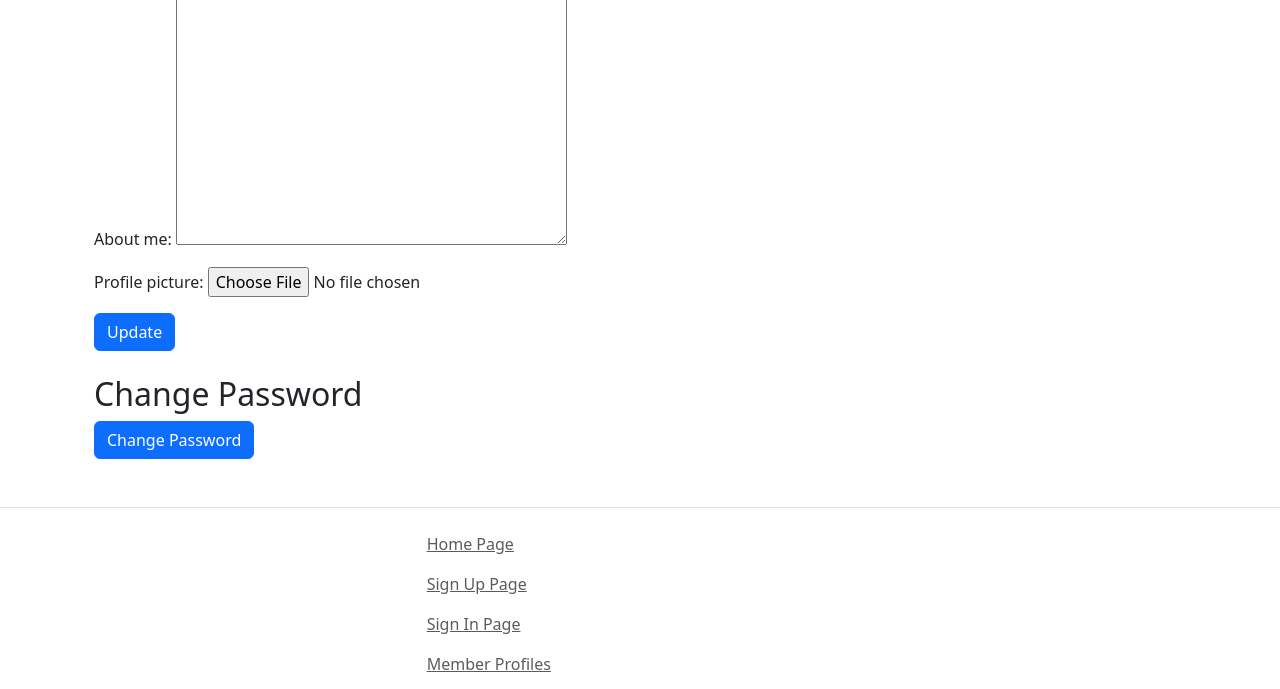
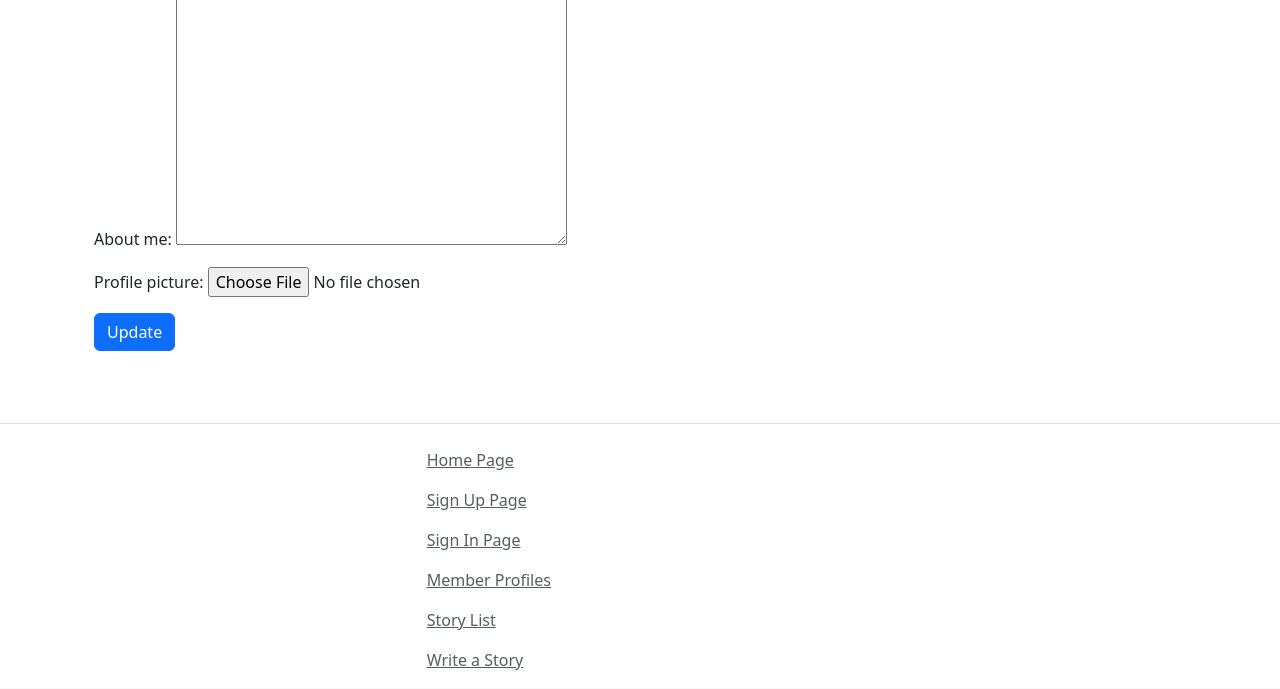
Before and after one commit to gorkemkuyucu/SWE573-Spring23, a Django app: template templates/accounts/update_profile.html in a window 1280 px wide. Shown: the part 228-917 px from the top of the page. Run offline with Django 4.2, Linux system fonts and the light colour scheme; the template is opened without the code that fills it: values that come from a table or form of the project are taken from there, others are empty; parts of the project's set-up code (start-up, migrations or seed data) failed here and were passed over; some libraries are stand-ins or nearby versions.

Commit message:
Change password method won't be implemented for now

```diff
--- a/templates/accounts/update_profile.html
+++ b/templates/accounts/update_profile.html
@@ -10,11 +10,11 @@
         <button type="submit" class="btn btn-primary">Update</button>
     </form>
     <br>
-    <h2>Change Password</h2>
+    <!--<h2>Change Password</h2>
     <form method="POST">
         {% csrf_token %}
         {{ password_form.as_p }}
         <button type="submit" class="btn btn-primary">Change Password</button>
-    </form>
+    </form>-->
 </div>
 {% endblock %}
```
